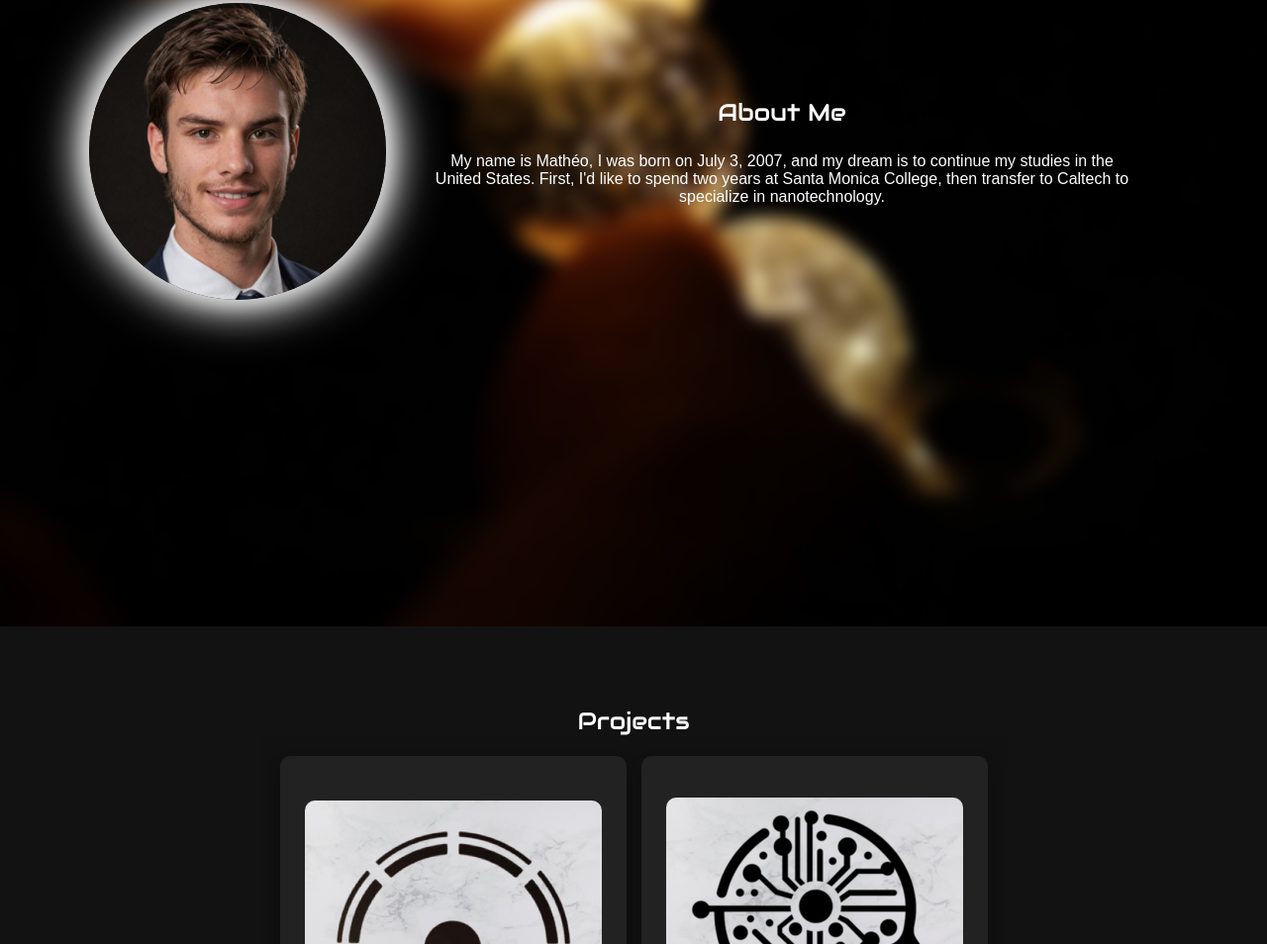
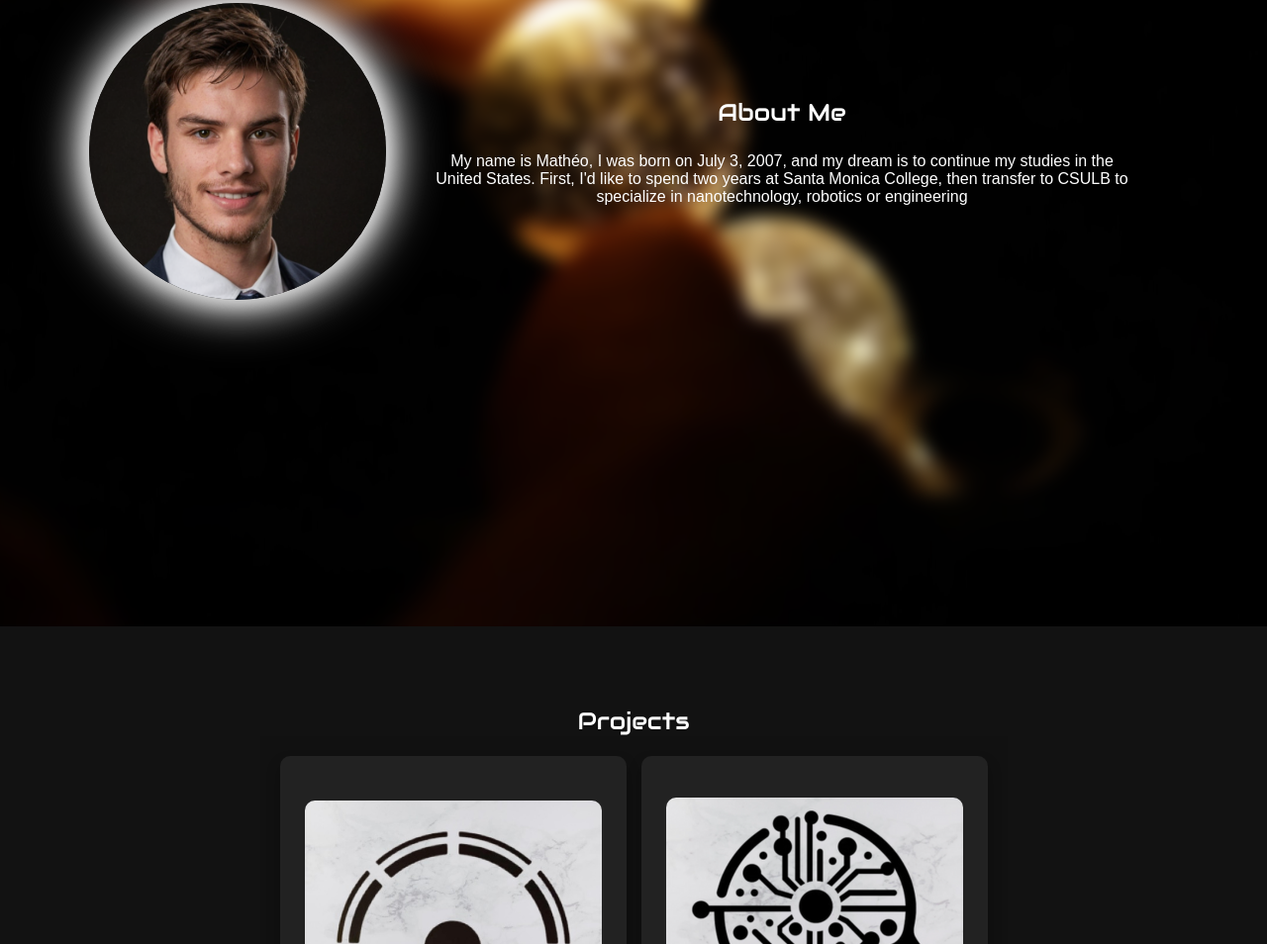
Before and after one commit to PrinteoTech/portfolio, a plain HTML site: page index.html in a window 1280 px wide. Shown: the part 1127-2081 px from the top of the page at 99% size. Drawn offline with Linux system fonts and the light colour scheme; a web font is replaced by a local one.

Commit message:
Update index.html

```diff
--- a/index.html
+++ b/index.html
@@ -80,8 +80,8 @@
             <div class="content">
                 <h2>About Me</h2>
                 <p>My name is Mathéo, I was born on July 3, 2007, and my dream is to continue my studies in the United
-                    States. First, I'd like to spend two years at Santa Monica College, then transfer to Caltech to
-                    specialize in nanotechnology.</p>
+                    States. First, I'd like to spend two years at Santa Monica College, then transfer to CSULB to
+                    specialize in nanotechnology, robotics or engineering</p>
             </div>
             <img src="" alt="">
         </div>
```
